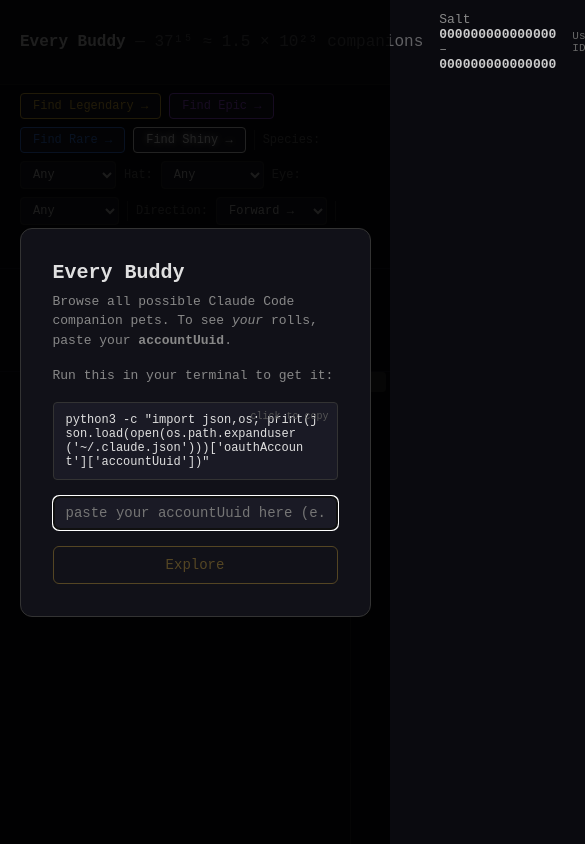
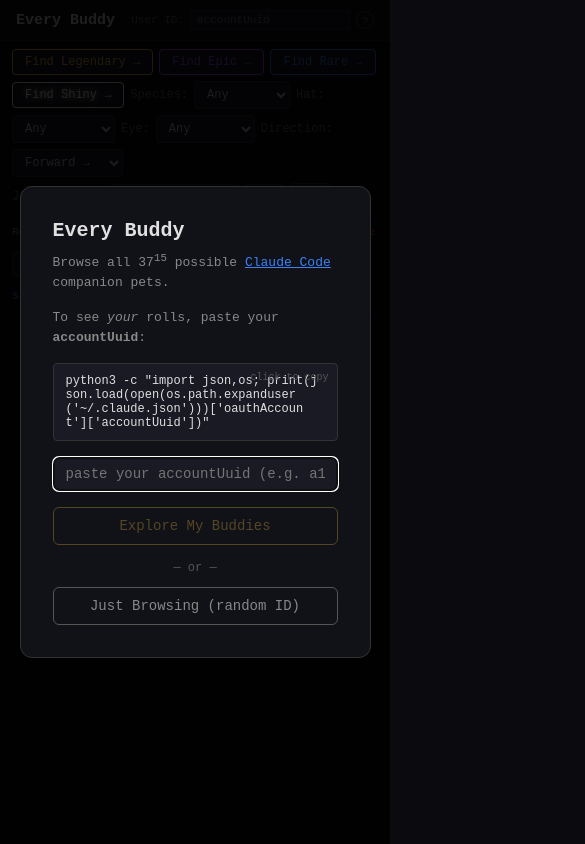
Before and after one commit to perplexes/every-buddy, a plain HTML site: page index.html in a window 390 px wide. Shown: the top 844 px of the page, 585 px wide, since content can reach past the window. Drawn offline with Linux system fonts and the light colour scheme.

Commit message:
Mobile-friendly layout, "Just Browsing" random UUID option
- Responsive grid and header that wraps on small screens
- Touch scroll support for mobile
- Hide scroll track on mobile (touch replaces it)
- Setup modal: "Just Browsing" generates a random UUID
- Detail card scrollable on small screens
- Separators hidden on narrow viewports

```diff
--- a/index.html
+++ b/index.html
@@ -18,30 +18,34 @@
 
   /* --- Header --- */
   header {
-    padding: 12px 20px;
+    padding: 10px 16px;
     background: #111118;
     border-bottom: 1px solid #222;
     display: flex;
     align-items: center;
-    gap: 16px;
+    gap: 12px;
     flex-shrink: 0;
+    flex-wrap: wrap;
   }
-  header h1 { font-size: 16px; font-weight: 600; white-space: nowrap; }
-  header h1 span { opacity: 0.4; font-weight: 400; }
+  header h1 { font-size: 15px; font-weight: 600; white-space: nowrap; }
+  header h1 span { opacity: 0.4; font-weight: 400; display: none; }
+  @media (min-width: 600px) { header h1 span { display: inline; } }
   .seed-display {
-    font-size: 13px;
+    font-size: 12px;
     color: #888;
     font-variant-numeric: tabular-nums;
+    display: none;
   }
+  @media (min-width: 800px) { .seed-display { display: block; } }
   .seed-display b { color: #ccc; }
 
   /* --- Search bar --- */
   .search-bar {
-    padding: 8px 20px;
+    padding: 8px 12px;
     background: #0d0d14;
     border-bottom: 1px solid #1a1a25;
     display: flex;
-    gap: 8px;
+    gap: 6px;
     flex-wrap: wrap;
     align-items: center;
     flex-shrink: 0;
@@ -74,7 +78,8 @@
     font-size: 12px;
   }
   .search-bar label { font-size: 12px; color: #666; }
-  .separator { width: 1px; height: 20px; background: #333; }
+  .separator { width: 1px; height: 20px; background: #333; display: none; }
+  @media (min-width: 800px) { .separator { display: block; } }
 
   /* --- Main grid --- */
   .grid-container {
@@ -84,10 +89,13 @@
   }
   #grid {
     display: grid;
-    grid-template-columns: repeat(auto-fill, 140px);
+    grid-template-columns: repeat(auto-fill, minmax(130px, 1fr));
     gap: 6px;
-    padding: 12px 20px;
+    padding: 8px;
     justify-content: center;
+  }
+  @media (min-width: 600px) {
+    #grid { grid-template-columns: repeat(auto-fill, 140px); padding: 12px 20px; }
   }
 
   /* --- Buddy card --- */
@@ -162,7 +170,9 @@
     background: #0a0a0f;
     border-left: 1px solid #222;
     cursor: pointer;
+    display: none;
   }
+  @media (min-width: 600px) { .scroll-track { display: block; } }
   .scroll-thumb {
     position: absolute;
     right: 4px;
@@ -198,10 +208,12 @@
     background: #111118;
     border: 1px solid #333;
     border-radius: 12px;
-    padding: 24px;
-    min-width: 320px;
+    padding: 20px;
+    width: 90%;
     max-width: 400px;
     position: relative;
+    max-height: 90vh;
+    overflow-y: auto;
   }
   .detail-card .close {
     position: absolute;
@@ -359,12 +371,12 @@
   <div class="seed-display">
     Salt <b id="range-start" style="font-family:monospace">000000000000000</b> – <b id="range-end" style="font-family:monospace">000000000000000</b>
   </div>
-  <div style="margin-left:auto;display:flex;align-items:center;gap:6px">
-    <label style="font-size:11px;color:#666">User ID:</label>
-    <input type="text" id="user-id-input" value="" placeholder="paste your accountUuid here"
-      style="font-family:monospace;font-size:11px;width:300px;padding:3px 6px;background:#1a1a25;border:1px solid #333;border-radius:3px;color:#ccc">
+  <div style="margin-left:auto;display:flex;align-items:center;gap:6px;min-width:0">
+    <label style="font-size:11px;color:#666;white-space:nowrap">User ID:</label>
+    <input type="text" id="user-id-input" value="" placeholder="accountUuid"
+      style="font-family:monospace;font-size:11px;width:100%;max-width:300px;min-width:80px;padding:3px 6px;background:#1a1a25;border:1px solid #333;border-radius:3px;color:#ccc">
     <button id="btn-help-uid"
-      style="background:none;border:1px solid #444;border-radius:50%;width:18px;height:18px;color:#666;font-size:11px;cursor:pointer;padding:0;line-height:18px" title="How to find your User ID">?</button>
+      style="background:none;border:1px solid #444;border-radius:50%;width:18px;height:18px;color:#666;font-size:11px;cursor:pointer;padding:0;line-height:18px;flex-shrink:0" title="How to find your User ID">?</button>
   </div>
 </header>
 
@@ -434,11 +446,13 @@
 <div class="setup-overlay" id="setup-overlay">
   <div class="setup-card">
     <h2>Every Buddy</h2>
-    <p>Browse all possible Claude Code companion pets. To see <em>your</em> rolls, paste your <strong>accountUuid</strong>.</p>
-    <p>Run this in your terminal to get it:</p>
+    <p>Browse all 37<sup>15</sup> possible <a href="https://docs.anthropic.com/en/docs/claude-code" style="color:#3b82f6">Claude Code</a> companion pets.</p>
+    <p>To see <em>your</em> rolls, paste your <strong>accountUuid</strong>:</p>
     <code id="setup-cmd">python3 -c "import json,os; print(json.load(open(os.path.expanduser('~/.claude.json')))['oauthAccount']['accountUuid'])"</code>
-    <input type="text" id="setup-uid" placeholder="paste your accountUuid here (e.g. a1b2c3d4-...)" autocomplete="off" spellcheck="false">
-    <button class="go-btn" id="setup-go" disabled>Explore</button>
+    <input type="text" id="setup-uid" placeholder="paste your accountUuid (e.g. a1b2c3d4-...)" autocomplete="off" spellcheck="false">
+    <button class="go-btn" id="setup-go" disabled>Explore My Buddies</button>
+    <div style="text-align:center;margin:16px 0 0;color:#555;font-size:12px">— or —</div>
+    <button class="go-btn" id="setup-random" style="margin-top:12px;border-color:#555;color:#888">Just Browsing (random ID)</button>
   </div>
 </div>
 
@@ -723,6 +737,22 @@
 });
 window.addEventListener('mouseup', () => { dragging = false; });
 
+// Touch scroll for mobile
+let touchStartY = 0;
+gridContainer.addEventListener('touchstart', (e) => { touchStartY = e.touches[0].clientY; }, { passive: true });
+gridContainer.addEventListener('touchmove', (e) => {
+  const dy = touchStartY - e.touches[0].clientY;
+  touchStartY = e.touches[0].clientY;
+  if (Math.abs(dy) > 5) {
+    const delta = BigInt(Math.sign(dy) * Math.max(1, Math.floor(buddiesPerPage / 6)));
+    let next = currentIndex + delta;
+    if (next < 0n) next = 0n;
+    if (next >= MAX_INDEX) next = MAX_INDEX - BigInt(buddiesPerPage);
+    currentIndex = next;
+    renderGrid();
+  }
+}, { passive: true });
+
 gridContainer.addEventListener('wheel', (e) => {
   e.preventDefault();
   const delta = BigInt(Math.sign(e.deltaY) * Math.max(1, Math.floor(buddiesPerPage / 4)));
@@ -970,15 +1000,27 @@
   setupGo.disabled = !setupInput.value.trim().match(/^[0-9a-f-]{20,}$/i);
 });
 
-setupGo.addEventListener('click', () => {
-  const uid = setupInput.value.trim();
-  if (!uid) return;
+function activateWithUid(uid) {
   document.getElementById('user-id-input').value = uid;
   _prefixBytes = _encoder.encode(uid);
   localStorage.setItem('buddy-uid', uid);
   setupOverlay.classList.add('hidden');
   renderGrid();
   startAnimation();
+}
+
+setupGo.addEventListener('click', () => {
+  const uid = setupInput.value.trim();
+  if (!uid) return;
+  activateWithUid(uid);
+});
+
+document.getElementById('setup-random').addEventListener('click', () => {
+  // Generate a random UUID v4
+  const hex = () => Math.floor(Math.random() * 16).toString(16);
+  const s = (n) => Array.from({length: n}, hex).join('');
+  const uid = `${s(8)}-${s(4)}-4${s(3)}-${hex()/*8-b*/}${s(3)}-${s(12)}`;
+  activateWithUid(uid);
 });
 
 setupInput.addEventListener('keydown', (e) => {
```
